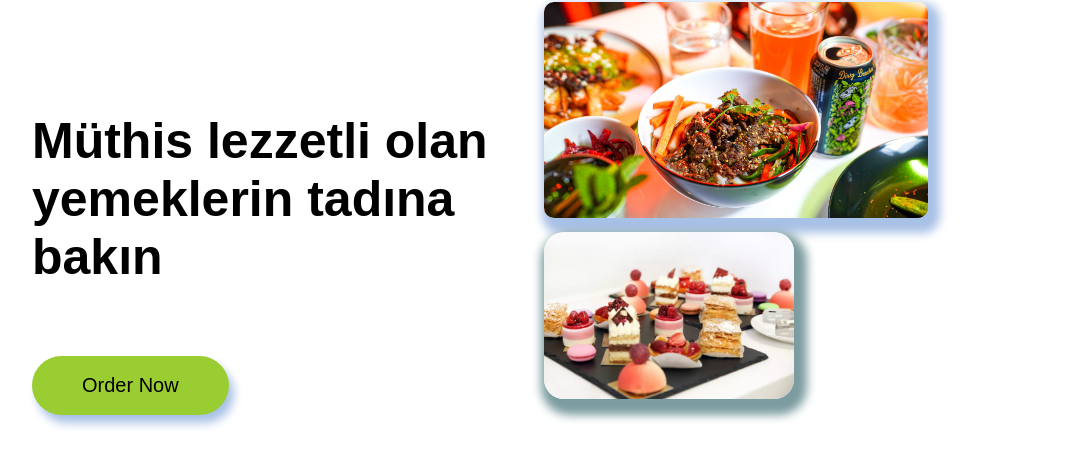
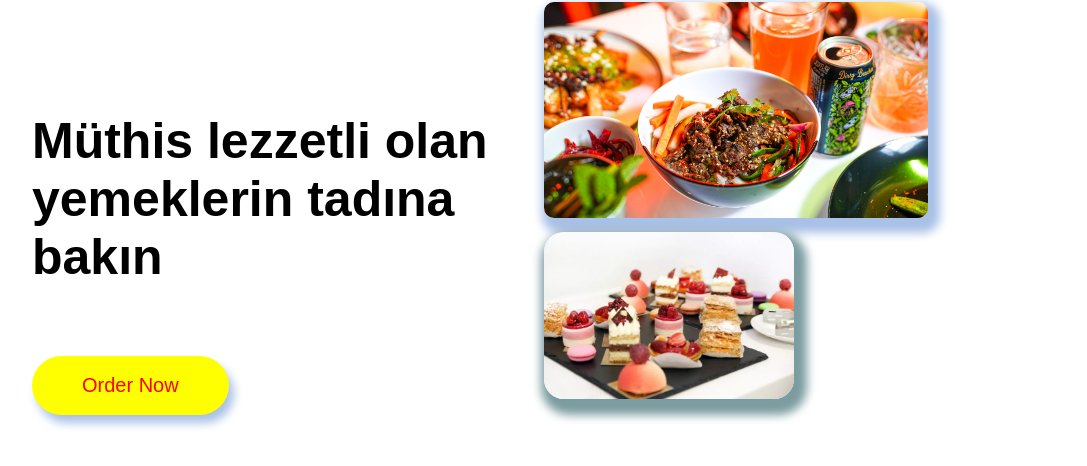
Before and after one commit to Huseyin-pektas/yemek, a plain HTML site: page index.html in a window 1280 px wide. In both pictures the pointer is over the link "Order Now". Shown: the part 138-604 px from the top of the page, without its empty margins (96-1183 px from the left). Drawn offline with Linux system fonts and the light colour scheme.

Commit message:
first commit

```diff
--- a/proje1.css
+++ b/proje1.css
@@ -88,3 +88,11 @@
     margin-top: 70px;
     box-shadow: 5px 8px 10px rgb(168, 193, 230);
 }
+
+.col a:hover{
+    color: red;
+    background-color: yellow;
+    transition: 1s;
+    border: 10px;
+    border-color: red;
+}
```
Also changed, not shown: 1 other file.
